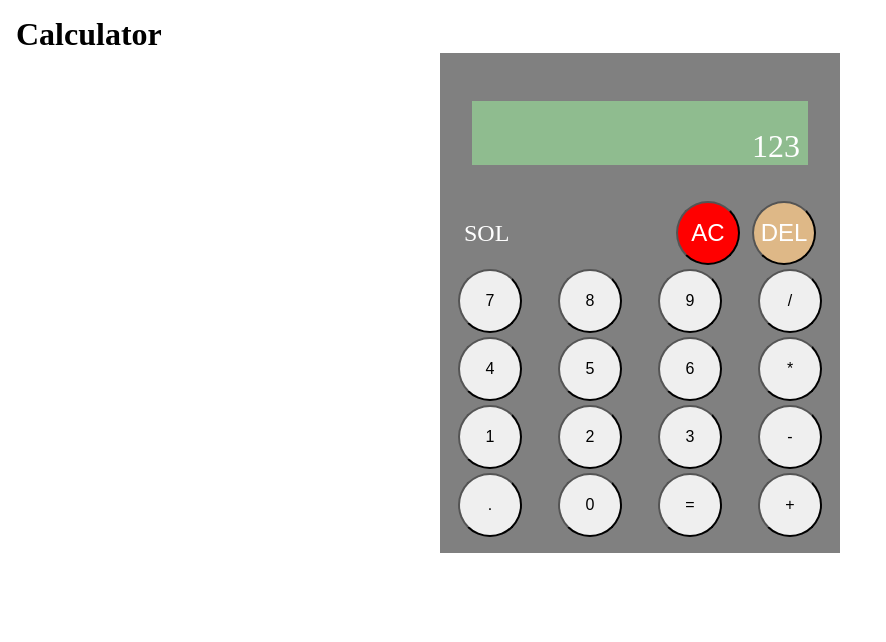
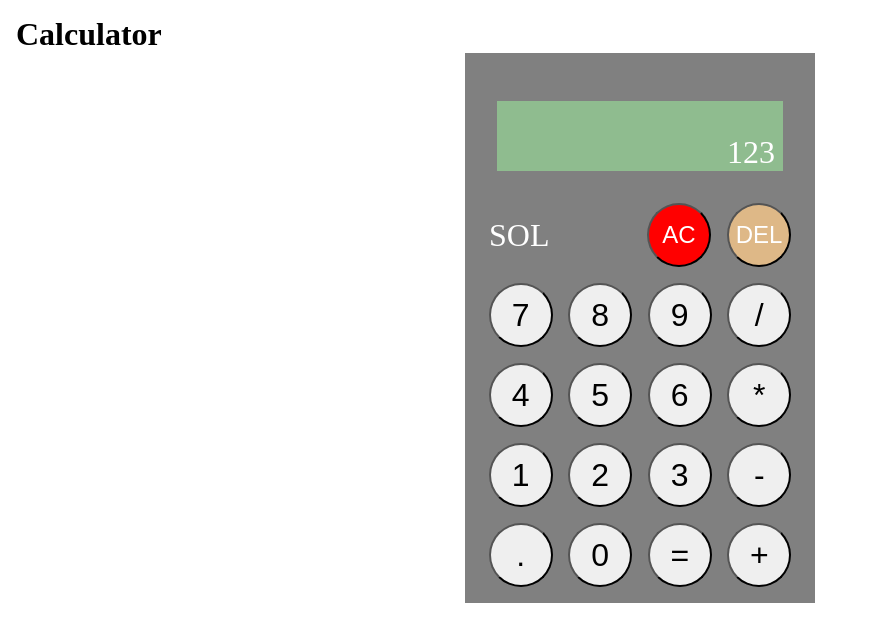
Before and after one commit to miirasol/calculator, a plain HTML site: page index.html in a window 1280 px wide. Shown: the whole page, without its empty margins (0-886 px from the left). Drawn offline with Linux system fonts and the light colour scheme.

Commit message:
Adjust calculator size.

```diff
--- a/styles.css
+++ b/styles.css
@@ -30,20 +30,20 @@ h1 {
 
 .calculator-container {
     display: flex;
-    height: 500px;
-    width: 400px;
+    height: 550px;
+    width: 350px;
     background-color: grey;
     flex-direction: column;
     padding-bottom: 1em;
-    gap: .25em;
+    gap: 1em;
 }
 
 .display {
     display: flex;
-    margin: 1.5em 1em 1em;
-    padding-right: .25em;
+    margin: 1.5em 1em 0.5em;
+    padding-right: .5rem;
     background-color: darkseagreen;
-    height: 80px;
+    height: 100px;
     justify-content: flex-end;
     align-items: flex-end;
     text-align: right;
@@ -55,17 +55,19 @@ h1 {
     display: flex;
     justify-content: space-between;
     padding: 0 1em;
-    font-size: 1.5em;
     align-items: center;
 }
 
 .brand {
     display: flex;
+    font-size: 2em;
+    padding-left: .25em;
 }
 
 .firstRowButtons {
     display: flex;
-    gap: .5em;
+    gap: 1em;
+    padding-right: .5em;
 }
 
 .firstRowButtons > button {
@@ -73,22 +75,23 @@ h1 {
     color: white;
     width: 4rem;
     aspect-ratio: 1 / 1;
-    font-size: 1em;
+    font-size: 1.5em;
 }
 
 .otherRows {
     display: flex;
     align-items: center;
     justify-content: space-around;
+    padding: 0 1rem;
 }
 
 .otherRows > button {
     padding: 2px;
-    border-radius: 2em;
+    border-radius: 2rem;
     color: white;
     width: 4rem;
     aspect-ratio: 1 / 1;
-    font-size: 1em;
+    font-size: 2rem;
     color: black;
 }
 
```
